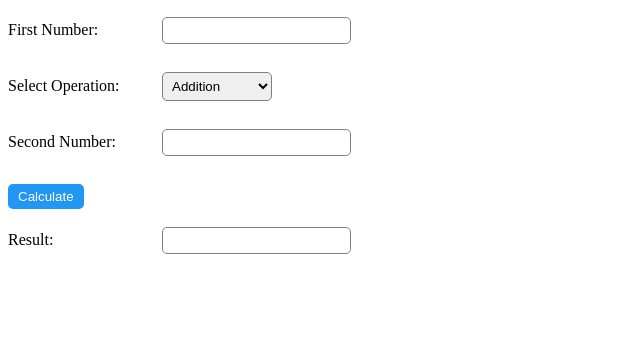
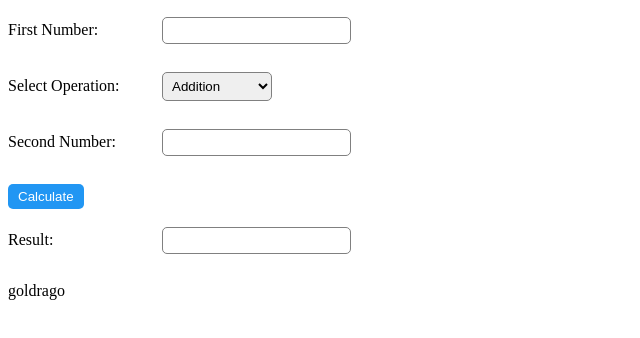
Before and after one commit to goldrago/calc_demo, a plain HTML site: page index.html in a window 1280 px wide. Shown: the part 50-388 px from the top of the page, without its empty margins (0-640 px from the left). Drawn offline with Linux system fonts and the light colour scheme.

Commit message:
Update index.html

```diff
--- a/index.html
+++ b/index.html
@@ -20,6 +20,7 @@
 	<button id="calculate-btn">Calculate</button><br><br>
 	<label>Result:</label>
 	<input type="number" id="result"><br><br>
+	<div>goldrago</div>
 
 	<script src="script.js"></script>
 </body>
```
